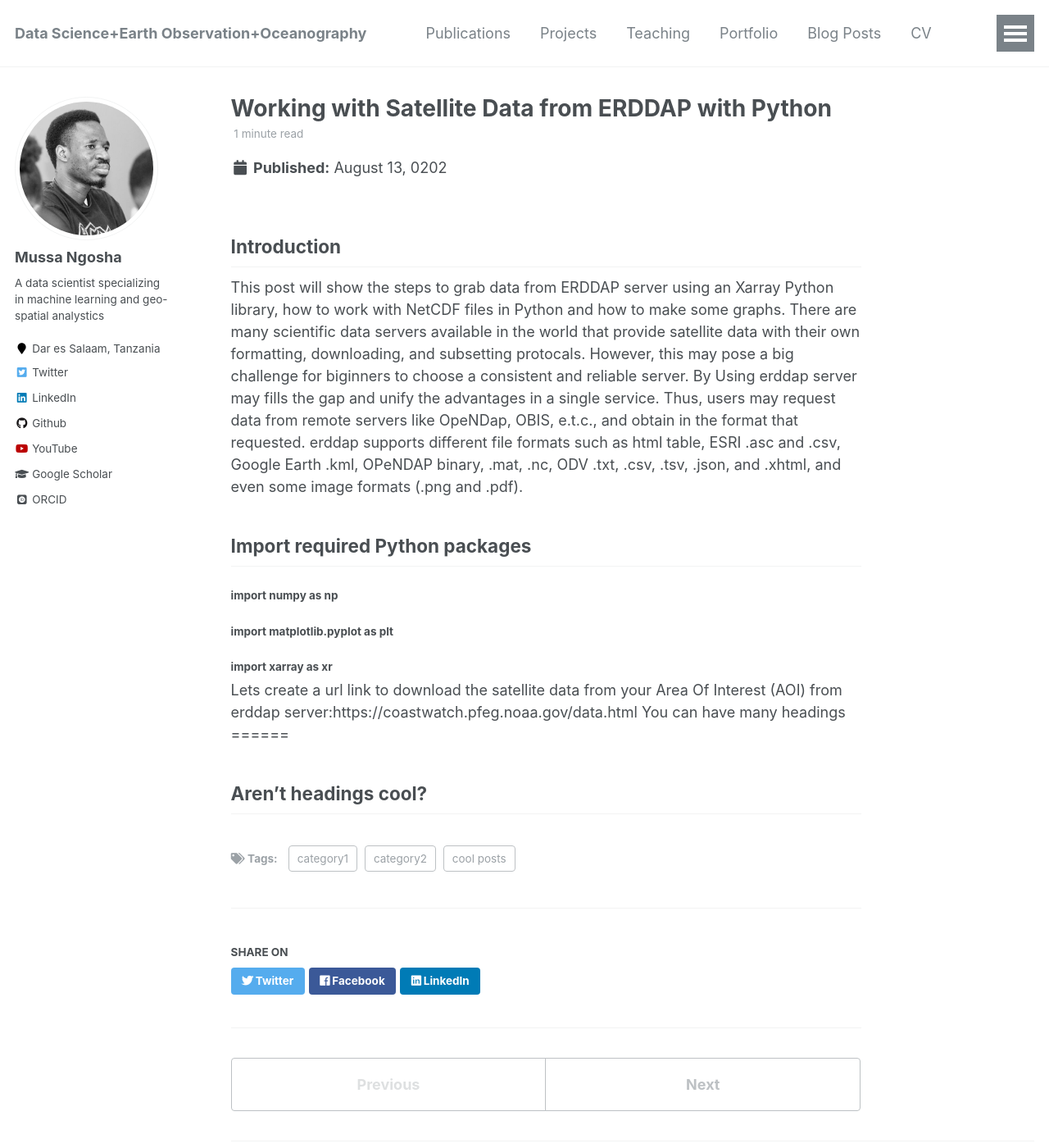
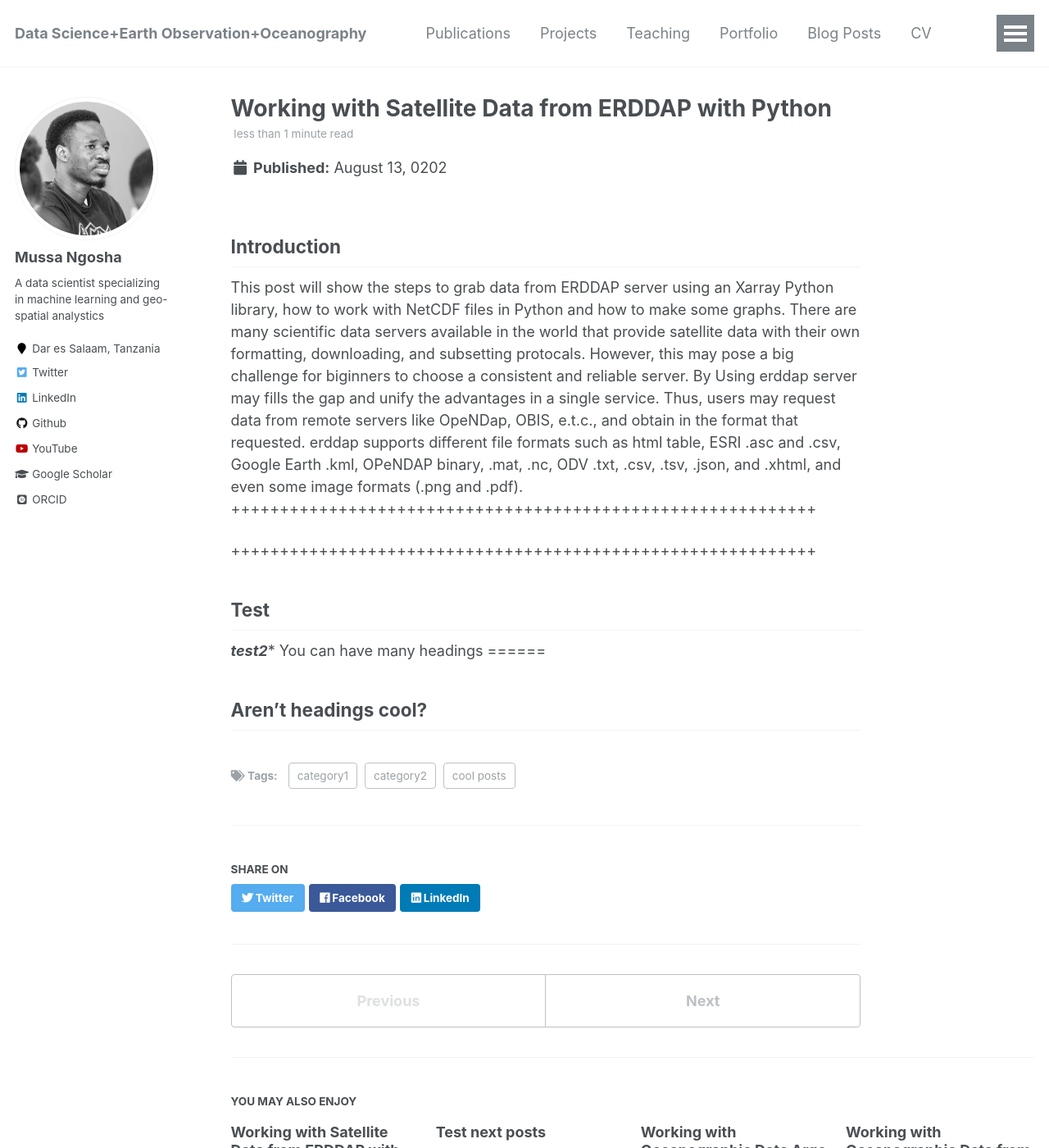
Before and after one commit to NgoshaJr/ngoshajr.github.io, a Jekyll site: the page built from _posts/2012-08-14-blog-post-1.md, in a window 1280 px wide and 1400 px high. Shown: the whole window at 82% size. Built offline with Jekyll 4.4.1, drawn with Linux system fonts in a browser that asks for light colours; some web fonts are replaced.

Commit message:
Update 2012-08-14-blog-post-1.md

```diff
--- a/_posts/2012-08-14-blog-post-1.md
+++ b/_posts/2012-08-14-blog-post-1.md
@@ -11,12 +11,13 @@ tags:
 ## Introduction
 This post will show the steps to grab data from ERDDAP server using an Xarray Python library, how to work with NetCDF files in Python and how to make some graphs.
 There are many scientific data servers available in the world that provide satellite data with their own formatting, downloading, and subsetting protocals. However, this may pose a big challenge for biginners to choose a consistent and reliable server. By Using erddap server may fills the gap and unify the advantages in a single service. Thus, users may request data from remote servers like OpeNDap, OBIS, e.t.c., and obtain in the format that requested. erddap supports different file formats such as html table, ESRI .asc and .csv, Google Earth .kml, OPeNDAP binary, .mat, .nc, ODV .txt, .csv, .tsv, .json, and .xhtml, and even some image formats (.png and .pdf).
+++++++++++++++++++++++++++++++++++++++++++++++++++++++++++++
 
-## Import required Python packages
-#### import numpy as np
-#### import matplotlib.pyplot as plt
-#### import xarray as xr
-Lets create a url link to download the satellite data from your Area Of Interest (AOI) from erddap server:https://coastwatch.pfeg.noaa.gov/data.html
+++++++++++++++++++++++++++++++++++++++++++++++++++++++++++++
+
+## Test
+
+***test2****
 You can have many headings
 ======
 
```
